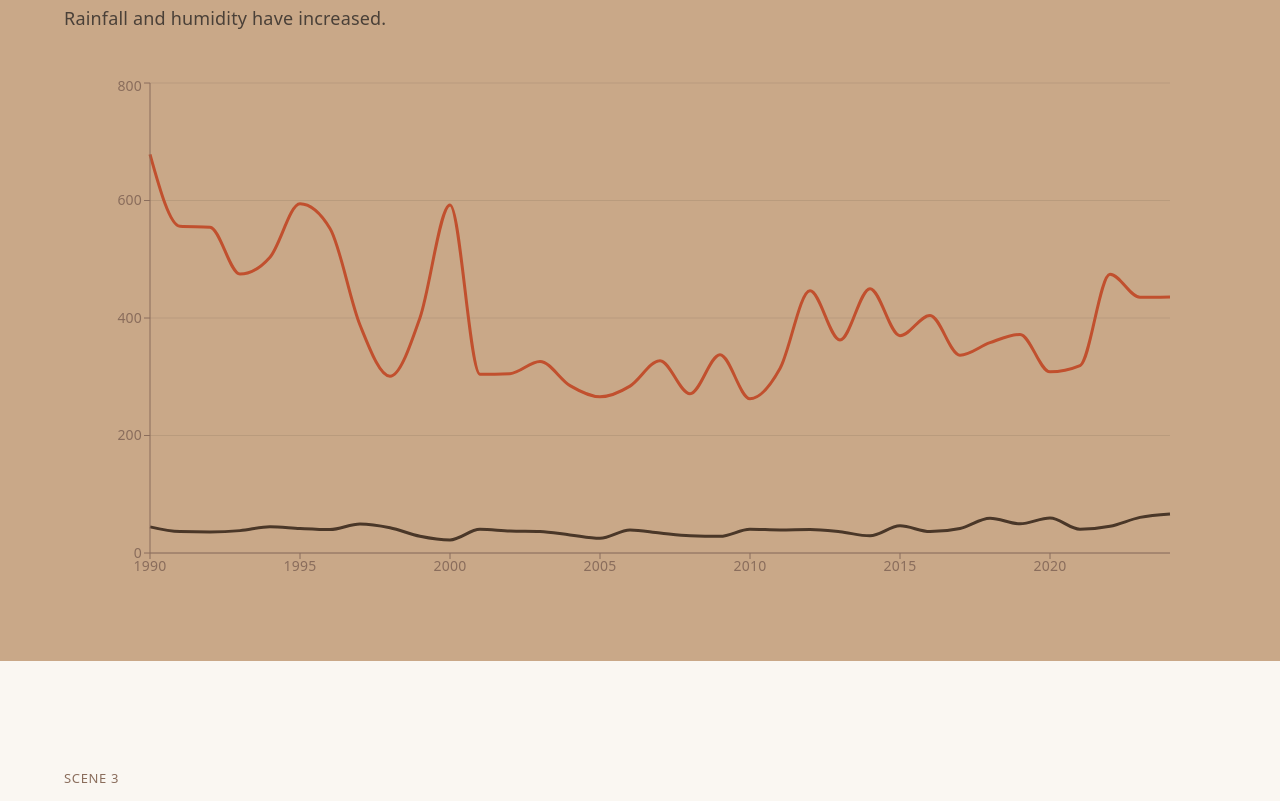
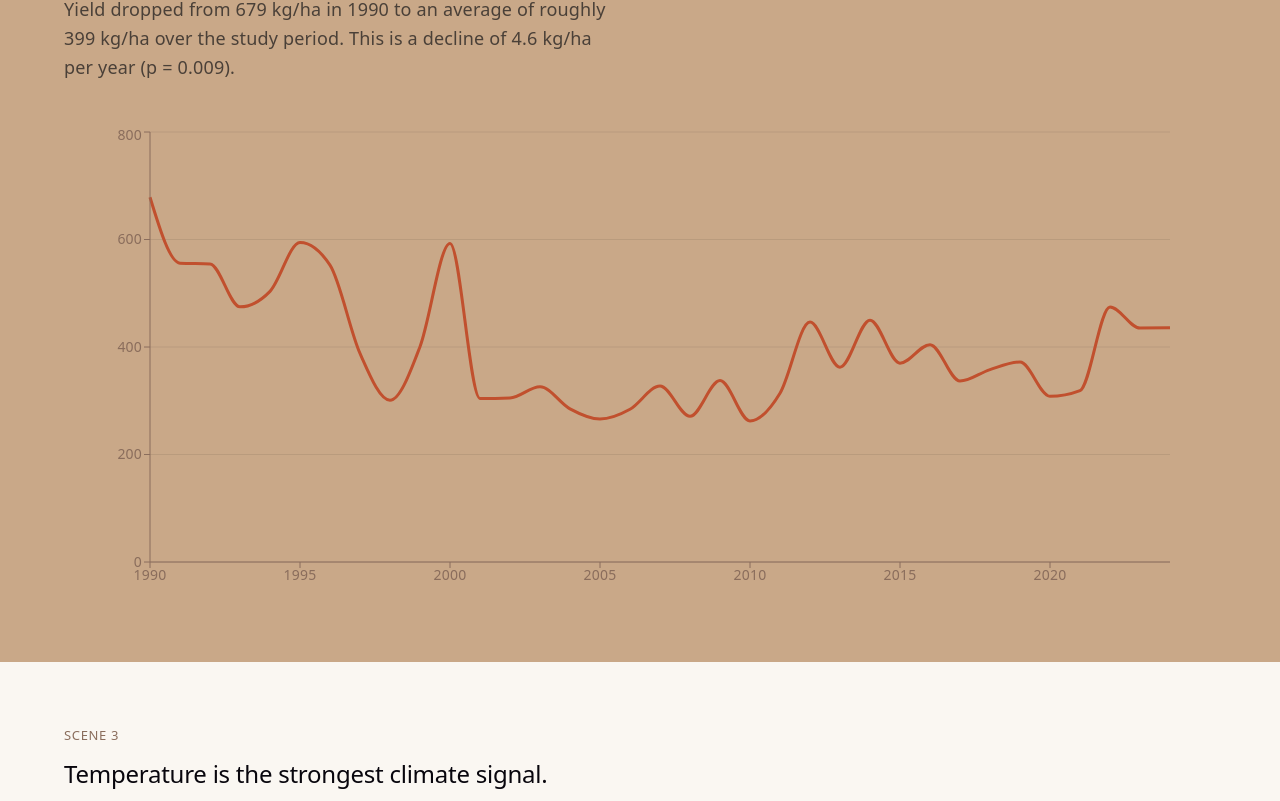
Before and after one commit to DoreenMolly/kenya-coffee-research, a React (Vite) app in the folder website/: page / in a window 1280 px wide. Shown: the part 1419-2220 px from the top of the page. Built offline with nearby package versions, Linux system fonts and the light colour scheme.

Commit message:
Restructure to six scenes

```diff
--- a/website/src/App.tsx
+++ b/website/src/App.tsx
@@ -1,9 +1,10 @@
 import Scene from './components/Scene'
 import { scenes } from './data/scenes'
-import YieldClimateChart from './components/YieldClimateChart'
-import './App.css'
+import YieldDeclineChart from './components/YieldDeclineChart'
+import TemperatureYieldScatter from './components/TemperatureYieldScatter'
 import ModelProgressionChart from './components/ModelProgressionChart'
 import StatCallout from './components/StatCallout'
+import './App.css'
 
 function App() {
   return (
@@ -20,13 +21,17 @@ function App() {
           label={scene.label}
           title={scene.title}
           tone={index % 2 === 0 ? 'light' : 'dark'}
-          wide={index === 1 || index === 2}
-          >
+          wide={index === 1 || index === 2 || index === 3}
+        >
           <p className="scene-text">{scene.body}</p>
-          {index === 1 && <YieldClimateChart />}
-          {index === 2 && <ModelProgressionChart/>}
-          {index === 3 && (
+          {index === 1 && <YieldDeclineChart />}
+          {index === 2 && <TemperatureYieldScatter />}
+          {index === 3 && <ModelProgressionChart />}
+          {index === 4 && (
             <StatCallout value="p = 0.001" caption="Yield_Lag1 coefficient, statistically significant" />
+          )}
+          {index === 5 && (
+            <StatCallout value="51%" caption="of yield variation explained by the final model" />
           )}
         </Scene>
       ))}
--- /dev/null
+++ b/website/src/components/TemperatureYieldScatter.tsx
@@ -0,0 +1,36 @@
+import { ScatterChart, Scatter, XAxis, YAxis, Tooltip, ResponsiveContainer, CartesianGrid } from 'recharts'
+import data from '../data/temperatureYieldData.json'
+
+function TemperatureYieldScatter() {
+  return (
+    <div style={{ width: '100%', maxWidth: 1100, height: 480, margin: '40px auto 0' }}>
+      <ResponsiveContainer>
+        <ScatterChart margin={{ top: 10, right: 20, left: 0, bottom: 10 }}>
+          <CartesianGrid stroke="rgba(0,0,0,0.08)" />
+          <XAxis
+            dataKey="temperature"
+            name="Temperature"
+            unit="°C"
+            stroke="#8a6d5c"
+            tick={{ fontSize: 14 }}
+            domain={['dataMin - 0.2', 'dataMax + 0.2']}
+          />
+          <YAxis
+            dataKey="yield"
+            name="Yield"
+            unit=" kg/ha"
+            stroke="#8a6d5c"
+            tick={{ fontSize: 14 }}
+          />
+          <Tooltip
+            cursor={{ strokeDasharray: '3 3' }}
+            contentStyle={{ fontSize: 14, borderRadius: 6 }}
+          />
+          <Scatter data={data} fill="#c1502e" />
+        </ScatterChart>
+      </ResponsiveContainer>
+    </div>
+  )
+}
+
+export default TemperatureYieldScatter
--- a/website/src/components/YieldClimateChart.tsx
+++ /dev/null
@@ -1,43 +0,0 @@
-import { LineChart, Line, XAxis, YAxis, Tooltip, ResponsiveContainer, CartesianGrid } from 'recharts'
-import data from '../data/yieldClimateData.json'
-
-function YieldClimateChart() {
-  return (
-    <div style={{ width: '100%', maxWidth: 1100, height: 520, margin: '40px auto 0' }}>
-      <ResponsiveContainer>
-        <LineChart data={data} margin={{ top: 10, right: 20, left: 0, bottom: 10 }}>
-          <CartesianGrid stroke="rgba(0,0,0,0.08)" vertical={false} />
-          <XAxis
-            dataKey="year"
-            stroke="#8a6d5c"
-            tick={{ fontSize: 14 }}
-            interval={4}
-          />
-          <YAxis stroke="#8a6d5c" tick={{ fontSize: 14 }} />
-          <Tooltip
-            contentStyle={{ fontSize: 14, borderRadius: 6 }}
-            labelStyle={{ fontWeight: 600 }}
-          />
-          <Line
-            type="monotone"
-            dataKey="yield"
-            name="Yield (kg/ha)"
-            stroke="#c1502e"
-            strokeWidth={3}
-            dot={false}
-          />
-          <Line
-            type="monotone"
-            dataKey="rainfall"
-            name="Rainfall (mm)"
-            stroke="#4a3728"
-            strokeWidth={3}
-            dot={false}
-          />
-        </LineChart>
-      </ResponsiveContainer>
-    </div>
-  )
-}
-
-export default YieldClimateChart
--- /dev/null
+++ b/website/src/components/YieldDeclineChart.tsx
@@ -0,0 +1,29 @@
+import { LineChart, Line, XAxis, YAxis, Tooltip, ResponsiveContainer, CartesianGrid } from 'recharts'
+import fullData from '../data/yieldClimateData.json'
+
+const data = fullData.map((d) => ({ year: d.year, yield: d.yield}))
+
+function YieldDeclineChart() {
+    return (
+        <div style={{ width: '100%', maxWidth: 1100, height: 480, margin: '40px auto 0' }}>
+            <ResponsiveContainer>
+                <LineChart data={data} margin={{ top: 10, right: 20, left: 0, bottom: 10 }}>
+                <CartesianGrid stroke="rgba(0,0,0,0.08)" vertical={false} />
+                <XAxis dataKey="year" stroke="#8a6d5c" tick={{ fontSize: 14 }} interval={4} />
+                <YAxis stroke="#8a6d5c" tick={{ fontSize: 14 }} />
+                <Tooltip contentStyle={{ fontSize: 14, borderRadius: 6 }} labelStyle={{ fontWeight: 600 }} />
+                <Line
+                    type="monotone"
+                    dataKey="yield"
+                    name="Yield (kg/ha)"
+                    stroke="#c1502e"
+                    strokeWidth={3}
+                    dot={false}
+                />
+                </LineChart>
+            </ResponsiveContainer>
+        </div>
+    )
+}
+
+export default YieldDeclineChart
--- a/website/src/data/scenes.ts
+++ b/website/src/data/scenes.ts
@@ -7,26 +7,31 @@ export interface SceneData {
 export const scenes: SceneData[] = [
     {
         label: 'Scene 1',
-        title: 'How much does climate explain the falling coffee yield trend?',
+        title: 'How much does climate explain the falling coffee yield trend in Kenya?',
         body: 'Kenyan coffee yield has dropped 23% since 1990.',
     },
     {
         label: 'Scene 2',
-        title: 'It has not gotten drier. It has gotten wetter.',
-        body: 'Rainfall and humidity have increased.',
+        title: 'A steady statistically significant fall.',
+        body: 'Yield dropped from 679 kg/ha in 1990 to an average of roughly 399 kg/ha over the study period. \n This is a decline of 4.6 kg/ha per year (p = 0.009).',
     },
     {
         label: 'Scene 3',
+        title: 'Temperature is the strongest climate signal.',
+        body: 'Hotter years are associated with measurably lower yield (r = -0.406, p = 0.016). This is consistent with coffee\u2019s narrow optimal temperature range.',
+    },
+    {
+        label: 'Scene 4',
         title: 'Five regression models, each refined to correct a specific weakness in the last.',
         body: 'Explanatory power climbed from 17% to 51% as the model was refined.',
     },
     {
-        label: 'Scene 4',
-        title: 'Yield exhibits persistence, not the biennial bearing pattern typically described in coffee agronomy.',
+        label: 'Scene 5',
+        title: 'Yield exhibits persistence instead of the biennial bearing pattern typically described in coffee agronomy.',
         body: 'A high-yield year significantly predicts another high-yield year the following season (p = 0.001), even after controlling for climate.',
     },
     {
-        label: 'Scene 5',
+        label: 'Scene 6',
         title: 'Climate accounts for roughly half of the variation in yield.',
         body: 'The remaining variation could be pointing towards economic and structural factors not captured by climate data alone.',
     },
--- /dev/null
+++ b/website/src/data/temperatureYieldData.json
@@ -0,0 +1,177 @@
+[
+  {
+    "year": 1990,
+    "temperature": 17.82478070175438,
+    "yield": 678.6
+  },
+  {
+    "year": 1991,
+    "temperature": 18.32064035087719,
+    "yield": 556.0
+  },
+  {
+    "year": 1992,
+    "temperature": 18.271350877192983,
+    "yield": 554.6
+  },
+  {
+    "year": 1993,
+    "temperature": 17.989491228070175,
+    "yield": 474.7
+  },
+  {
+    "year": 1994,
+    "temperature": 18.2794649122807,
+    "yield": 503.5
+  },
+  {
+    "year": 1995,
+    "temperature": 17.97883333333333,
+    "yield": 594.4
+  },
+  {
+    "year": 1996,
+    "temperature": 17.901991228070173,
+    "yield": 552.3
+  },
+  {
+    "year": 1997,
+    "temperature": 18.28985087719298,
+    "yield": 388.0
+  },
+  {
+    "year": 1998,
+    "temperature": 17.918666666666667,
+    "yield": 300.9
+  },
+  {
+    "year": 1999,
+    "temperature": 18.630807017543855,
+    "yield": 400.6
+  },
+  {
+    "year": 2000,
+    "temperature": 18.912938596491227,
+    "yield": 592.4
+  },
+  {
+    "year": 2001,
+    "temperature": 18.34621929824561,
+    "yield": 304.1
+  },
+  {
+    "year": 2002,
+    "temperature": 18.59985087719298,
+    "yield": 305.3
+  },
+  {
+    "year": 2003,
+    "temperature": 18.500122807017544,
+    "yield": 326.1
+  },
+  {
+    "year": 2004,
+    "temperature": 18.87163157894737,
+    "yield": 284.9
+  },
+  {
+    "year": 2005,
+    "temperature": 19.136745614035085,
+    "yield": 265.9
+  },
+  {
+    "year": 2006,
+    "temperature": 18.867798245614033,
+    "yield": 284.1
+  },
+  {
+    "year": 2007,
+    "temperature": 18.45788596491228,
+    "yield": 327.4
+  },
+  {
+    "year": 2008,
+    "temperature": 18.691131578947367,
+    "yield": 271.0
+  },
+  {
+    "year": 2009,
+    "temperature": 19.20300877192982,
+    "yield": 337.5
+  },
+  {
+    "year": 2010,
+    "temperature": 18.41865789473684,
+    "yield": 262.5
+  },
+  {
+    "year": 2011,
+    "temperature": 18.678956140350877,
+    "yield": 314.0
+  },
+  {
+    "year": 2012,
+    "temperature": 18.360570175438593,
+    "yield": 446.3
+  },
+  {
+    "year": 2013,
+    "temperature": 18.48483333333333,
+    "yield": 362.5
+  },
+  {
+    "year": 2014,
+    "temperature": 18.922210526315787,
+    "yield": 450.0
+  },
+  {
+    "year": 2015,
+    "temperature": 18.92255263157895,
+    "yield": 370.0
+  },
+  {
+    "year": 2016,
+    "temperature": 18.63507894736842,
+    "yield": 404.4
+  },
+  {
+    "year": 2017,
+    "temperature": 18.826921052631576,
+    "yield": 336.7
+  },
+  {
+    "year": 2018,
+    "temperature": 17.846508771929823,
+    "yield": 358.0
+  },
+  {
+    "year": 2019,
+    "temperature": 19.04131578947368,
+    "yield": 372.1
+  },
+  {
+    "year": 2020,
+    "temperature": 18.016184210526315,
+    "yield": 308.3
+  },
+  {
+    "year": 2021,
+    "temperature": 18.40529824561403,
+    "yield": 318.9
+  },
+  {
+    "year": 2022,
+    "temperature": 18.267842105263156,
+    "yield": 474.4
+  },
+  {
+    "year": 2023,
+    "temperature": 18.5729649122807,
+    "yield": 435.2
+  },
+  {
+    "year": 2024,
+    "temperature": 18.46252631578947,
+    "yield": 435.7
+  }
+]
```
Also changed, not shown: 1 other file (tests, documents, lock files or other folders).
